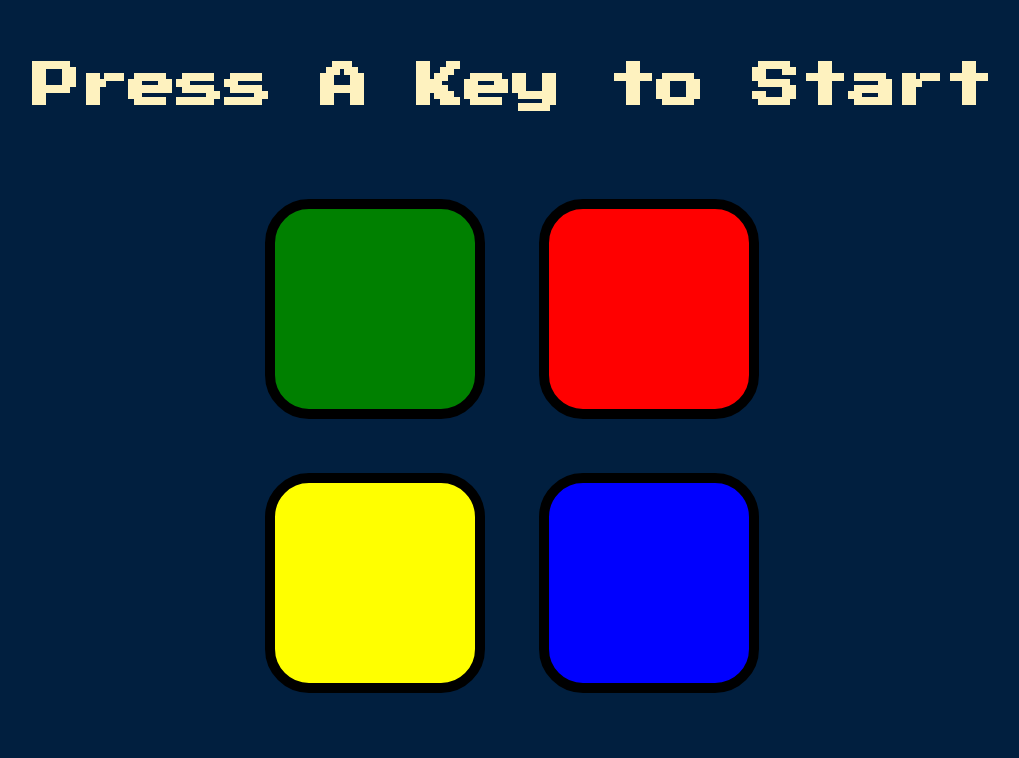
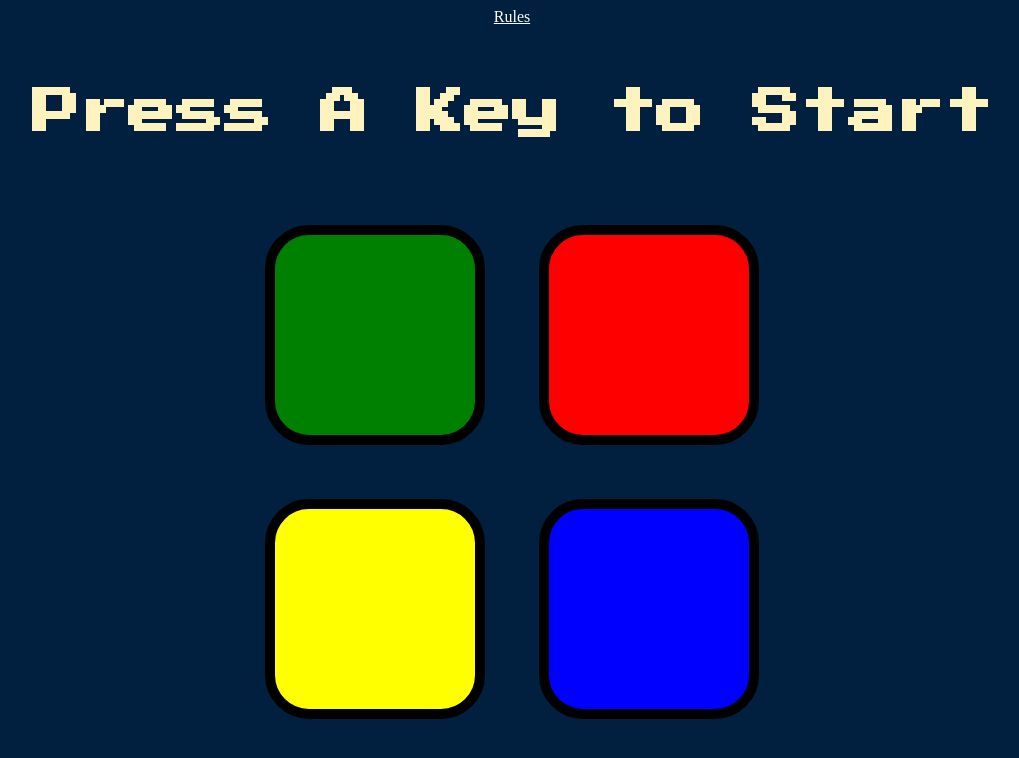
Before and after one commit to hashbhavik/SimonGame, a plain HTML site: page index.html in a window 1280 px wide. Shown: the whole page, without its empty margins (128-1147 px from the left). Drawn offline with nearby package versions, Linux system fonts and the light colour scheme.

Commit message:
Adding link to rules of the game

```diff
--- a/index.html
+++ b/index.html
@@ -9,6 +9,7 @@
 </head>
 
 <body>
+  <a href="https://github.com/hashbhavik/simon-game/blob/develop/README.md" target="_blank"> Rules </a>
   <h1 id="level-title">Press A Key to Start</h1>
   <div class="container">
     <div class="row">
--- a/styles.css
+++ b/styles.css
@@ -1,6 +1,10 @@
 body {
   text-align: center;
   background-color: #011F3F;
+}
+
+a {
+  color: white;
 }
 
 #level-title {
```
